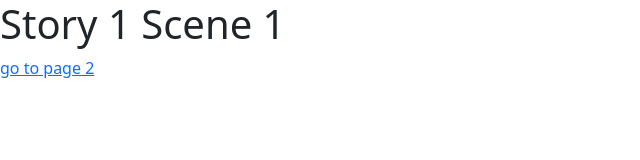
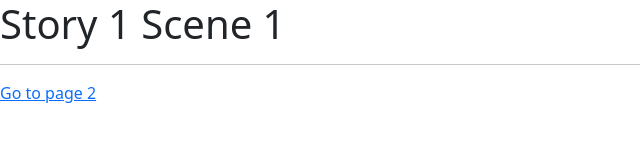
Before and after one commit to DanDecoito/GroupCYOA, a plain HTML site: page pages/pages1.html in a window 1280 px wide. Shown: the whole page, without its empty margins (0-640 px from the left). Drawn offline with nearby package versions, Linux system fonts and the light colour scheme.

Commit message:
First Commit

```diff
--- a/pages/pages1.html
+++ b/pages/pages1.html
@@ -11,7 +11,9 @@
 
 <body>
   <h1>Story 1 Scene 1</h1>
-  <a href="./pages2.html"> go to page 2</a>
+  <hr>
+  <p></p>
+  <a href="./pages2.html"> Go to page 2</a>
   <script src="https://cdn.jsdelivr.net/npm/bootstrap@5.2.2/dist/js/bootstrap.bundle.min.js"
     integrity="sha384-OERcA2EqjJCMA+/3y+gxIOqMEjwtxJY7qPCqsdltbNJuaOe923+mo//f6V8Qbsw3"
     crossorigin="anonymous"></script>
```
